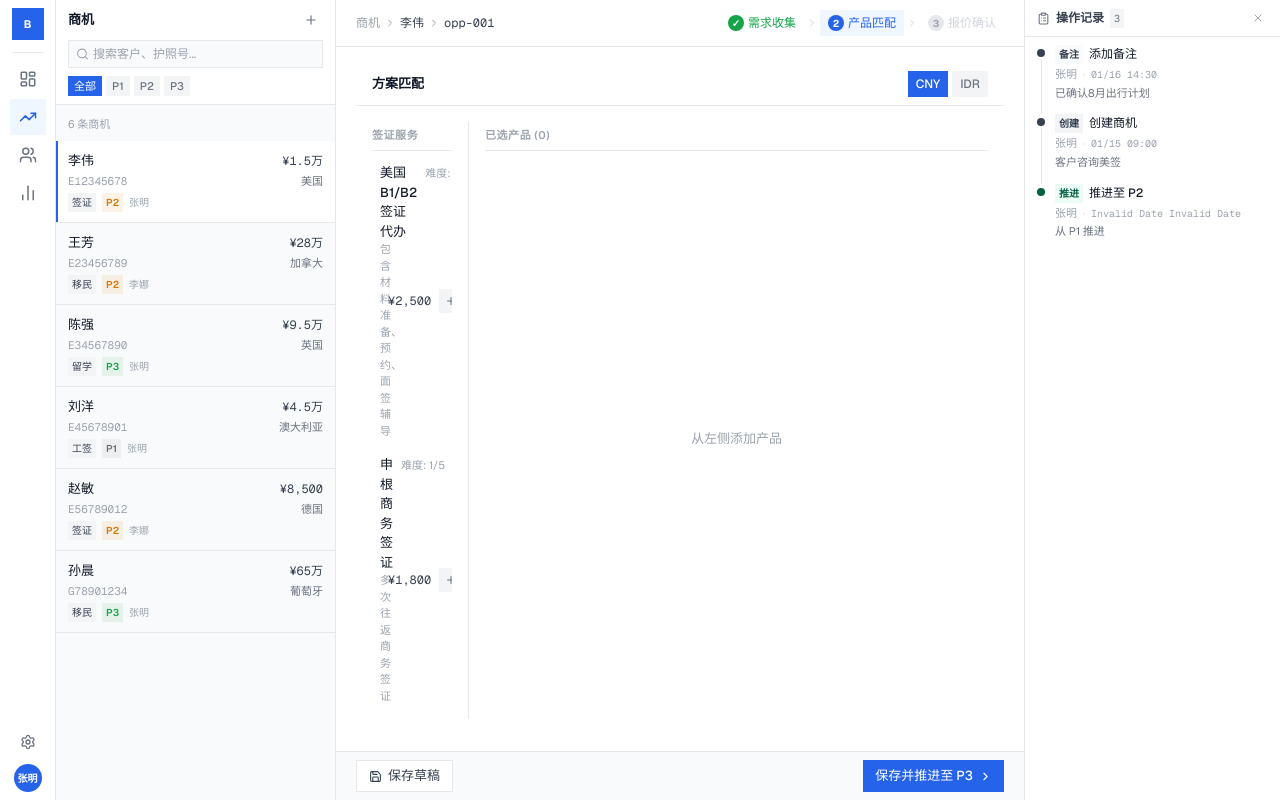
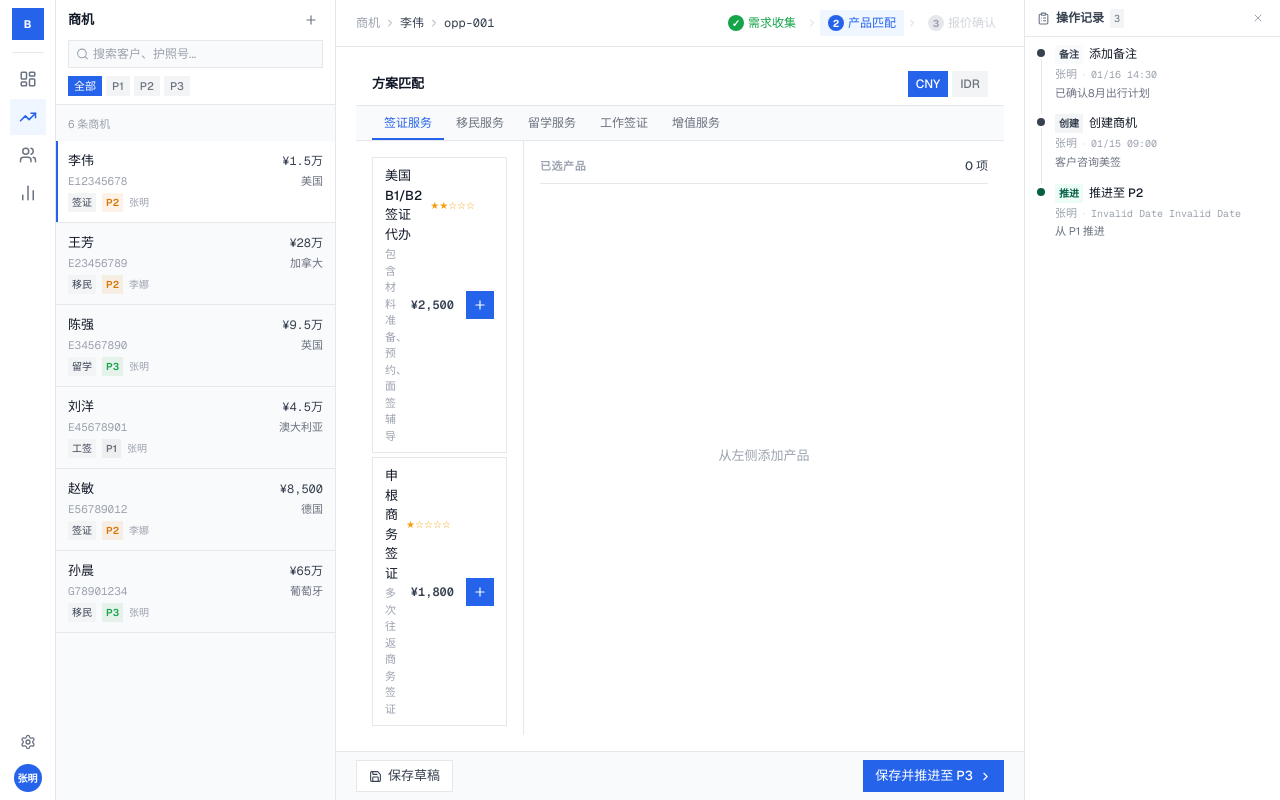
Before and after one commit to roisantoso-id/bantuqifu-sales-hub, a Next.js app: page / in a window 1280 px wide. Both pictures are taken after a click on the button "保存并推进至 P2". Built offline with nearby package versions, Linux system fonts and the light colour scheme.

Commit message:
feat: refactor P2ProductMatcher with Tab category switching\n\nSwitch P2Matcher to Tab-based category display for better UX.

```diff
--- a/components/workspace/p2-product-matcher.tsx
+++ b/components/workspace/p2-product-matcher.tsx
@@ -1,6 +1,6 @@
 'use client'
 
-import { Plus, Minus, DollarSign } from 'lucide-react'
+import { Plus, Minus } from 'lucide-react'
 import { useMemo, useState } from 'react'
 import { EXCHANGE_RATES } from '@/lib/mock-data'
 import type { Product, SelectedProduct, Currency } from '@/lib/types'
@@ -26,11 +26,11 @@ function groupByCategory(products: Product[]): Record<string, Product[]> {
 
 function getDifficultyLabel(difficulty?: number): string {
   if (!difficulty) return ''
-  return `难度: ${difficulty}/5`
+  const stars = '★'.repeat(difficulty) + '☆'.repeat(5 - difficulty)
+  return stars
 }
 
 function convertPrice(priceInCNY: number, toCurrency: Currency): number {
-  // All product prices are stored in CNY, convert to target currency
   return priceInCNY * EXCHANGE_RATES[toCurrency]
 }
 
@@ -41,15 +41,19 @@ export function P2ProductMatcher({
   onProductsChange,
   onCurrencyChange,
 }: P2ProductMatcherProps) {
-  const [expandedCycles, setExpandedCycles] = useState<Record<string, string>>({})
+  const grouped = groupByCategory(allProducts)
+  const sortedCategories = useMemo(
+    () => [
+      ...CATEGORY_ORDER.filter((c) => grouped[c]),
+      ...Object.keys(grouped).filter((c) => !CATEGORY_ORDER.includes(c)),
+    ],
+    [grouped]
+  )
 
-  const grouped = groupByCategory(allProducts)
+  const [activeTab, setActiveTab] = useState<string>(sortedCategories[0] || '')
 
   const isSelected = (productId: string) =>
     selectedProducts.some((sp) => sp.product.id === productId)
-
-  const getSelected = (productId: string) =>
-    selectedProducts.find((sp) => sp.product.id === productId)
 
   const addProduct = (product: Product) => {
     if (isSelected(product.id)) return
@@ -74,7 +78,9 @@ export function P2ProductMatcher({
       selectedProducts.map((sp) => {
         if (sp.product.id === productId) {
           const priceConverted = convertPrice(sp.product.price, currentCurrency)
-          const multiplier = sp.billingCycle ? sp.product.billingCycles?.indexOf(sp.billingCycle) ?? 0 : 0
+          const multiplier = sp.billingCycle
+            ? (sp.product.billingCycles?.indexOf(sp.billingCycle) ?? 0)
+            : 0
           const basePrice = priceConverted * (multiplier + 1)
           return {
             ...sp,
@@ -94,7 +100,9 @@ export function P2ProductMatcher({
       selectedProducts.map((sp) => {
         if (sp.product.id === productId) {
           const priceConverted = convertPrice(sp.product.price, currentCurrency)
-          const multiplier = sp.billingCycle ? sp.product.billingCycles?.indexOf(sp.billingCycle) ?? 0 : 0
+          const multiplier = sp.billingCycle
+            ? (sp.product.billingCycles?.indexOf(sp.billingCycle) ?? 0)
+            : 0
           const basePrice = priceConverted * (multiplier + 1)
           return {
             ...sp,
@@ -131,7 +139,7 @@ export function P2ProductMatcher({
     return selectedProducts.reduce((sum, sp) => {
       const displayPrice = convertPrice(sp.product.price, currentCurrency)
       const multiplier = sp.billingCycle
-        ? sp.product.billingCycles?.indexOf(sp.billingCycle) ?? 0
+        ? (sp.product.billingCycles?.indexOf(sp.billingCycle) ?? 0)
         : 0
       const basePrice = displayPrice * (multiplier + 1)
       const unitPrice = basePrice * (1 - sp.discount / 100)
@@ -139,19 +147,16 @@ export function P2ProductMatcher({
     }, 0)
   }, [selectedProducts, currentCurrency])
 
-  const sortedCategories = [
-    ...CATEGORY_ORDER.filter((c) => grouped[c]),
-    ...Object.keys(grouped).filter((c) => !CATEGORY_ORDER.includes(c)),
-  ]
-
   const formatPrice = (price: number, currency: Currency) => {
     const symbol = currency === 'CNY' ? '¥' : 'Rp'
     return `${symbol}${Math.round(price).toLocaleString()}`
   }
 
+  const currentProducts = grouped[activeTab] || []
+
   return (
     <div className="flex h-full flex-col bg-white">
-      {/* Header with currency toggle */}
+      {/* Header: Title + Currency Toggle */}
       <div className="flex items-center justify-between border-b border-[#e5e7eb] px-4 py-2">
         <h3 className="text-[13px] font-semibold text-[#111827]">方案匹配</h3>
         <div className="flex items-center gap-1">
@@ -178,70 +183,96 @@ export function P2ProductMatcher({
         </div>
       </div>
 
-      {/* Main content */}
-      <div className="flex flex-1 gap-4 overflow-hidden p-4">
-        {/* Left: product catalog */}
-        <div className="flex-1 overflow-y-auto">
-          {sortedCategories.map((category) => (
-            <div key={category} className="mb-3">
-              <div className="mb-1.5 border-b border-[#e5e7eb] pb-1">
-                <span className="text-[11px] font-semibold uppercase tracking-wider text-[#9ca3af]">
-                  {category}
-                </span>
+      {/* Category Tabs */}
+      <div className="flex items-center border-b border-[#e5e7eb] bg-[#f9fafb] px-4">
+        {sortedCategories.map((cat) => (
+          <button
+            key={cat}
+            onClick={() => setActiveTab(cat)}
+            className={`relative px-3 py-2 text-[12px] font-medium transition-colors ${
+              activeTab === cat
+                ? 'text-[#2563eb]'
+                : 'text-[#6b7280] hover:text-[#374151]'
+            }`}
+          >
+            {cat}
+            {activeTab === cat && (
+              <span className="absolute bottom-0 left-0 right-0 h-[2px] bg-[#2563eb]" />
+            )}
+          </button>
+        ))}
       </div>
+
+      {/* Main Content */}
+      <div className="flex flex-1 overflow-hidden">
+        {/* Left: Product List for active tab */}
+        <div className="flex-1 overflow-y-auto border-r border-[#e5e7eb] p-4">
           <div className="space-y-1">
-                {grouped[category].map((product) => {
+            {currentProducts.map((product) => {
               const selected = isSelected(product.id)
-                  const displayPrice = convertPrice(product.price, 'CNY', currentCurrency)
+              const displayPrice = convertPrice(product.price, currentCurrency)
               return (
                 <div
                   key={product.id}
-                      className={`flex items-center gap-2 rounded-sm px-2 py-1.5 transition-colors ${
-                        selected ? 'bg-[#eff6ff]' : 'hover:bg-[#f9fafb]'
+                  className={`flex items-center gap-3 rounded-sm border px-3 py-2 transition-colors ${
+                    selected
+                      ? 'border-[#2563eb] bg-[#eff6ff]'
+                      : 'border-[#e5e7eb] hover:border-[#d1d5db] hover:bg-[#f9fafb]'
                   }`}
                 >
                   <div className="min-w-0 flex-1">
-                        <div className="flex items-baseline gap-2">
+                    <div className="flex items-center gap-2">
                       <p className="text-[13px] font-medium text-[#111827]">{product.name}</p>
                       {product.difficulty && (
-                            <span className="shrink-0 text-[11px] text-[#9ca3af]">
+                        <span className="text-[10px] text-[#f59e0b]">
                           {getDifficultyLabel(product.difficulty)}
                         </span>
                       )}
                     </div>
                     {product.description && (
-                          <p className="text-[11px] text-[#9ca3af]">{product.description}</p>
+                      <p className="mt-0.5 text-[11px] text-[#9ca3af]">{product.description}</p>
+                    )}
+                    {product.billingCycles && product.billingCycles.length > 0 && (
+                      <div className="mt-1 flex flex-wrap gap-1">
+                        {product.billingCycles.map((cycle) => (
+                          <span
+                            key={cycle}
+                            className="rounded-sm bg-[#f3f4f6] px-1.5 py-0.5 text-[10px] text-[#6b7280]"
+                          >
+                            {cycle}
+                          </span>
+                        ))}
+                      </div>
                     )}
                   </div>
-                      <span className="shrink-0 font-mono text-[12px] text-[#374151] whitespace-nowrap">
+                  <span className="shrink-0 font-mono text-[12px] font-semibold text-[#374151]">
                     {formatPrice(displayPrice, currentCurrency)}
                   </span>
                   <button
-                        onClick={() =>
-                          selected ? removeProduct(product.id) : addProduct(product)
-                        }
-                        className={`flex h-6 w-6 shrink-0 items-center justify-center rounded-sm transition-colors ${
+                    onClick={() => (selected ? removeProduct(product.id) : addProduct(product))}
+                    className={`flex h-7 w-7 shrink-0 items-center justify-center rounded-sm transition-colors ${
                       selected
                         ? 'bg-[#fee2e2] text-[#dc2626] hover:bg-[#fecaca]'
-                            : 'bg-[#f3f4f6] text-[#6b7280] hover:bg-[#e5e7eb] hover:text-[#111827]'
+                        : 'bg-[#2563eb] text-white hover:bg-[#1d4ed8]'
                     }`}
                     aria-label={selected ? '移除' : '添加'}
                   >
-                        {selected ? <Minus size={12} /> : <Plus size={12} />}
+                    {selected ? <Minus size={14} /> : <Plus size={14} />}
                   </button>
                 </div>
               )
             })}
           </div>
         </div>
-          ))}
-        </div>
 
-        {/* Right: selected products table */}
-        <div className="w-[520px] shrink-0 flex flex-col border-l border-[#e5e7eb] pl-4">
-          <div className="mb-2 border-b border-[#e5e7eb] pb-1">
+        {/* Right: Selected Products Table */}
+        <div className="flex w-[480px] shrink-0 flex-col p-4">
+          <div className="mb-2 flex items-center justify-between border-b border-[#e5e7eb] pb-2">
             <span className="text-[11px] font-semibold uppercase tracking-wider text-[#9ca3af]">
-              已选产品 ({selectedProducts.length})
+              已选产品
+            </span>
+            <span className="text-[12px] font-medium text-[#374151]">
+              {selectedProducts.length} 项
             </span>
           </div>
 
@@ -251,23 +282,22 @@ export function P2ProductMatcher({
             </div>
           ) : (
             <>
-              {/* Table header */}
-              <div className="mb-1 grid grid-cols-[30px_1fr_80px_60px_60px_60px_40px] gap-2 px-2 py-1 text-[11px] font-semibold text-[#6b7280]">
-                <div>序号</div>
-                <div>产品名</div>
-                <div className="text-right">周期</div>
-                <div className="text-right">数量</div>
-                <div className="text-right">折扣%</div>
-                <div className="text-right">单价</div>
+              {/* Table Header */}
+              <div className="mb-1 grid grid-cols-[1fr_70px_50px_50px_80px_24px] gap-2 px-2 py-1 text-[10px] font-semibold uppercase tracking-wider text-[#9ca3af]">
+                <div>产品</div>
+                <div>周期</div>
+                <div className="text-center">数量</div>
+                <div className="text-center">折扣</div>
                 <div className="text-right">小计</div>
+                <div></div>
               </div>
 
-              {/* Table rows */}
-              <div className="flex-1 overflow-y-auto">
-                {selectedProducts.map((sp, idx) => {
+              {/* Table Rows */}
+              <div className="flex-1 space-y-1 overflow-y-auto">
+                {selectedProducts.map((sp) => {
                   const displayPrice = convertPrice(sp.product.price, currentCurrency)
                   const multiplier = sp.billingCycle
-                    ? sp.product.billingCycles?.indexOf(sp.billingCycle) ?? 0
+                    ? (sp.product.billingCycles?.indexOf(sp.billingCycle) ?? 0)
                     : 0
                   const basePrice = displayPrice * (multiplier + 1)
                   const unitPrice = basePrice * (1 - sp.discount / 100)
@@ -276,17 +306,14 @@ export function P2ProductMatcher({
                   return (
                     <div
                       key={sp.product.id}
-                      className="mb-1 grid grid-cols-[30px_1fr_80px_60px_60px_60px_40px] gap-2 rounded-sm border border-[#e5e7eb] bg-white px-2 py-1 text-[12px] items-center"
+                      className="grid grid-cols-[1fr_70px_50px_50px_80px_24px] items-center gap-2 rounded-sm border border-[#e5e7eb] bg-white px-2 py-1.5 text-[12px]"
                     >
-                      {/* Row number */}
-                      <div className="text-[#9ca3af] text-center">{idx + 1}</div>
-
                       {/* Product name */}
-                      <div className="min-w-0 truncate">
-                        <p className="text-[#111827] font-medium truncate">{sp.product.name}</p>
+                      <div className="min-w-0 truncate text-[#111827] font-medium">
+                        {sp.product.name}
                       </div>
 
-                      {/* Billing cycle select */}
+                      {/* Billing cycle */}
                       <div>
                         {sp.product.billingCycles && sp.product.billingCycles.length > 0 ? (
                           <select
@@ -305,21 +332,17 @@ export function P2ProductMatcher({
                         )}
                       </div>
 
-                      {/* Quantity input */}
-                      <div>
+                      {/* Quantity */}
                       <input
                         type="number"
                         min={1}
                         value={sp.quantity}
-                          onChange={(e) =>
-                            updateQty(sp.product.id, parseInt(e.target.value, 10))
-                          }
-                          className="h-6 w-full rounded-sm border border-[#e5e7eb] px-1 font-mono text-[11px] text-[#111827] text-center outline-none focus:border-[#2563eb]"
+                        onChange={(e) => updateQty(sp.product.id, parseInt(e.target.value, 10))}
+                        className="h-6 w-full rounded-sm border border-[#e5e7eb] px-1 text-center font-mono text-[11px] text-[#111827] outline-none focus:border-[#2563eb]"
                       />
-                      </div>
 
-                      {/* Discount input */}
-                      <div className="flex items-center gap-0.5">
+                      {/* Discount */}
+                      <div className="flex items-center">
                         <input
                           type="number"
                           min={0}
@@ -328,42 +351,35 @@ export function P2ProductMatcher({
                           onChange={(e) =>
                             updateDiscount(sp.product.id, parseInt(e.target.value, 10))
                           }
-                          className="h-6 flex-1 rounded-sm border border-[#e5e7eb] px-1 font-mono text-[11px] text-[#111827] text-center outline-none focus:border-[#2563eb]"
+                          className="h-6 w-full rounded-sm border border-[#e5e7eb] px-1 text-center font-mono text-[11px] text-[#111827] outline-none focus:border-[#2563eb]"
                         />
-                        <span className="text-[#9ca3af] text-[10px]">%</span>
-                      </div>
-
-                      {/* Unit price */}
-                      <div className="font-mono text-right text-[#111827]">
-                        {formatPrice(unitPrice, currentCurrency)}
+                        <span className="ml-0.5 text-[10px] text-[#9ca3af]">%</span>
                       </div>
 
                       {/* Subtotal */}
-                      <div className="flex items-center justify-between">
-                        <span className="font-mono font-semibold text-[#111827]">
+                      <div className="text-right font-mono font-semibold text-[#111827]">
                         {formatPrice(subtotal, currentCurrency)}
-                        </span>
+                      </div>
+
+                      {/* Remove */}
                       <button
                         onClick={() => removeProduct(sp.product.id)}
-                          className="shrink-0 text-[#9ca3af] hover:text-[#dc2626]"
+                        className="flex h-6 w-6 items-center justify-center rounded-sm text-[#9ca3af] hover:bg-[#fee2e2] hover:text-[#dc2626]"
                         aria-label="移除"
                       >
                         <Minus size={12} />
                       </button>
                     </div>
-                    </div>
                   )
                 })}
               </div>
 
-              {/* Total footer */}
-              <div className="mt-2 border-t border-[#e5e7eb] pt-2">
-                <div className="flex items-center justify-between px-2">
-                  <span className="text-[12px] text-[#6b7280] font-medium">总额</span>
-                  <span className="font-mono text-[14px] font-semibold text-[#111827]">
+              {/* Total */}
+              <div className="mt-3 flex items-center justify-between border-t border-[#e5e7eb] pt-3">
+                <span className="text-[13px] font-medium text-[#6b7280]">合计</span>
+                <span className="font-mono text-[16px] font-semibold text-[#111827]">
                   {formatPrice(totalAmount, currentCurrency)}
                 </span>
-                </div>
               </div>
             </>
           )}
```
Lines whose indentation alone changed are shown as unchanged.
